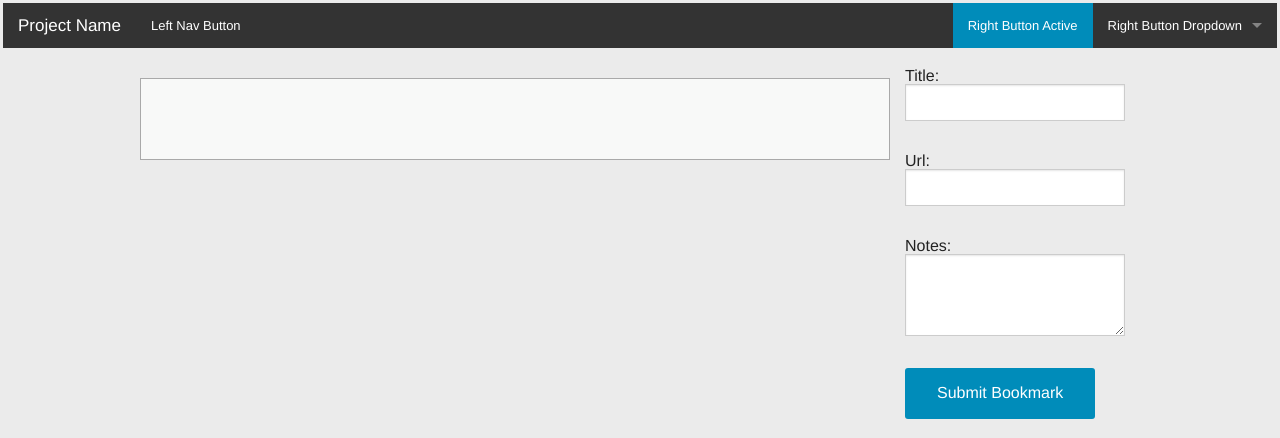
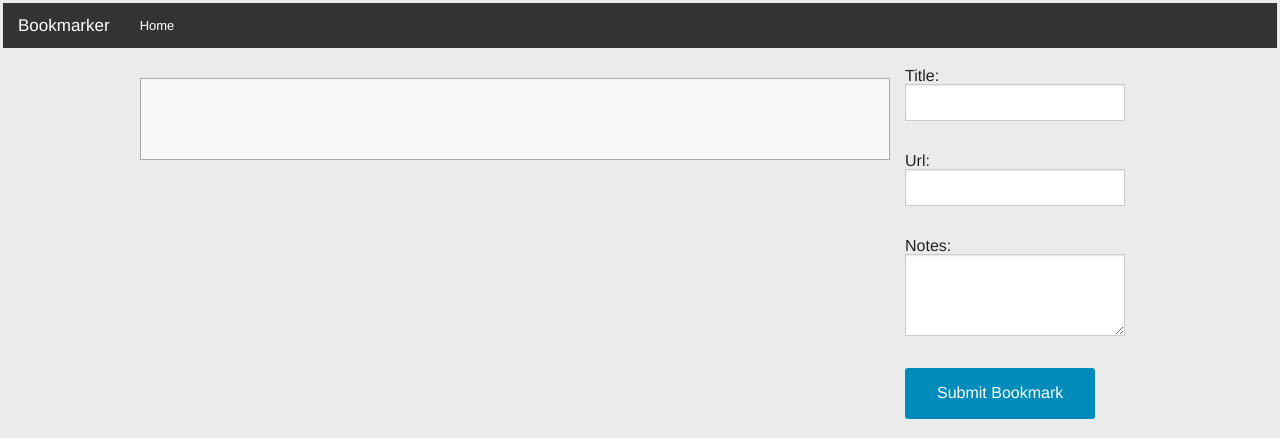
Before and after one commit to bpweiss/bookmarker, a PHP site: page /inbox.php in a window 1280 px wide. Shown: the top 438 px of the page. Run offline with PHP 8.4, Linux system fonts and the light colour scheme; data that the repository does not hold is empty; some libraries are stand-ins or nearby versions.

Commit message:
Removed default zurb nav items
commented out some zurb boilerplate from nav bar

```diff
--- a/navigation.php
+++ b/navigation.php
@@ -1,7 +1,7 @@
 <nav class="top-bar" data-topbar role="navigation">
   <ul class="title-area">
     <li class="name">
-      <h1><a href="#">Project Name</a></h1>
+      <h1><a href="#">Bookmarker</a></h1>
     </li>
      <!-- Remove the class "menu-icon" to get rid of menu icon. Take out "Menu" to just have icon alone -->
     <li class="toggle-topbar menu-icon"><a href="#"><span>Menu</span></a></li>
@@ -9,7 +9,7 @@
 
   <section class="top-bar-section">
     <!-- Right Nav Section -->
-    <ul class="right">
+<!--     <ul class="right">
       <li class="active"><a href="#">Right Button Active</a></li>
       <li class="has-dropdown">
         <a href="#">Right Button Dropdown</a>
@@ -18,11 +18,11 @@
           <li class="active"><a href="#">Active link in dropdown</a></li>
         </ul>
       </li>
-    </ul>
+    </ul> -->
 
     <!-- Left Nav Section -->
     <ul class="left">
-      <li><a href="#">Left Nav Button</a></li>
+      <li><a href="#">Home</a></li>
     </ul>
   </section>
 </nav>
```
